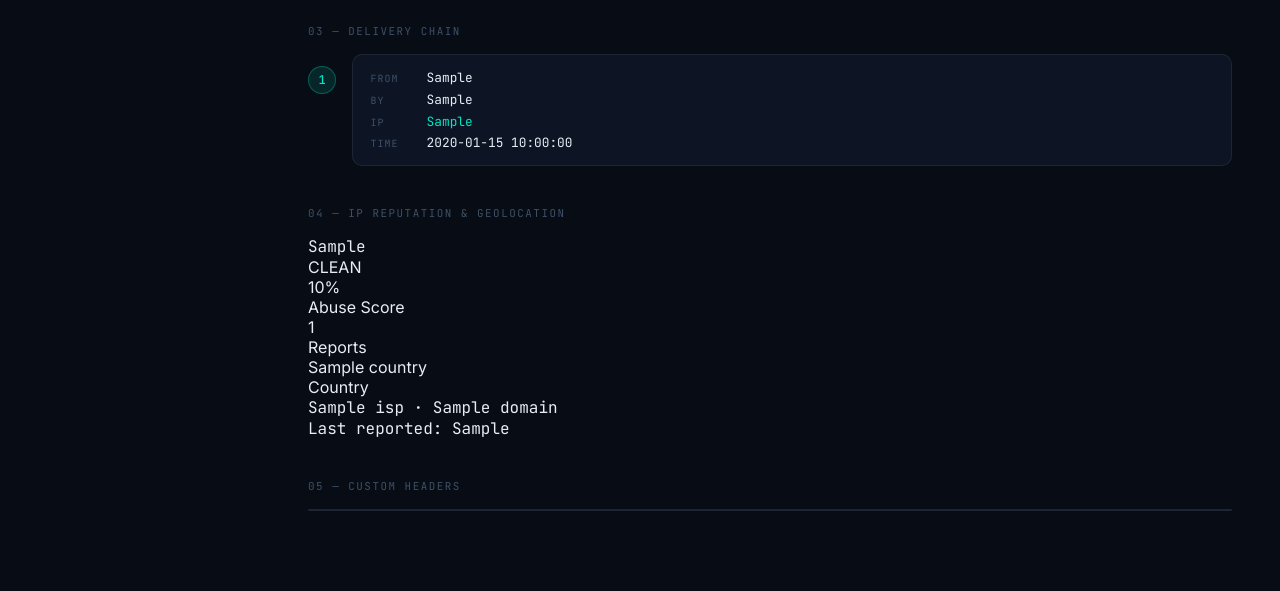
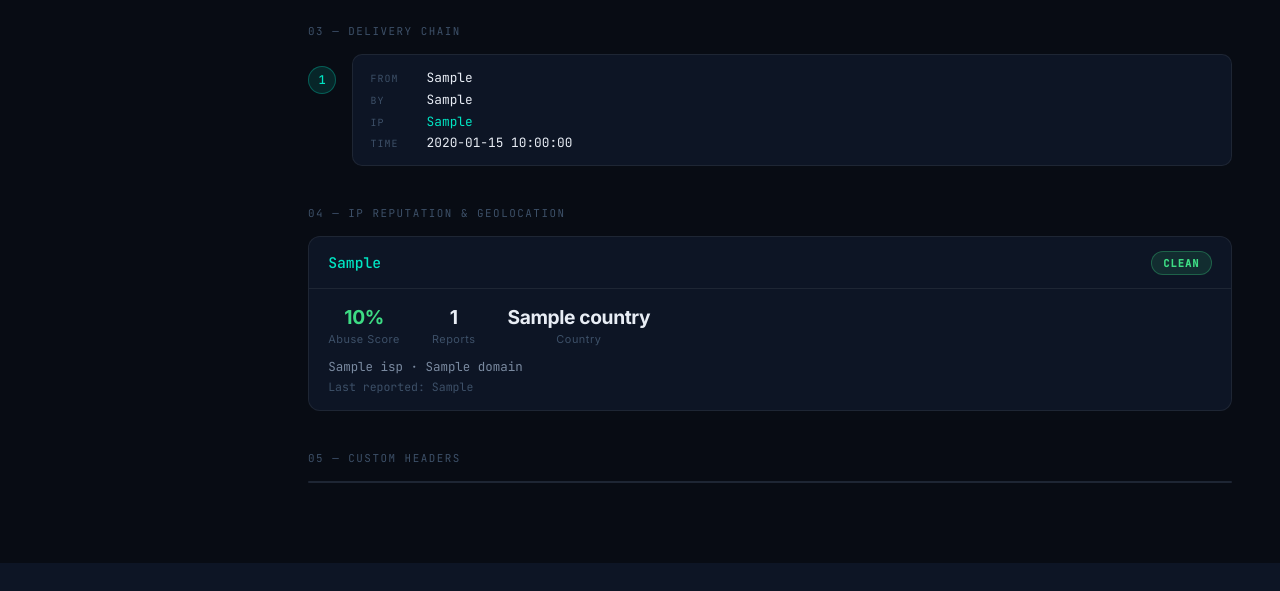
Before and after one commit to AnasIbnamar/email-header-analyzer, a Flask app: template templates/result.html in a window 1280 px wide. Shown: the part 804-1395 px from the top of the page. After the commit the page ends 1367 px from the top, so only its background shows below. Run offline with Flask 3, Linux system fonts and the light colour scheme; the template is opened without the code that fills it: most values are stand-ins (such as "Sample title", 1, 10 or a date in 2020).

Commit message:
Fix - add IP reputation card CSS

```diff
--- a/static/css/style.css
+++ b/static/css/style.css
@@ -786,3 +786,87 @@ body.report-page {
     color: var(--text2);
     word-break: break-all;
 }
+
+/* IP Reputation Cards */
+.ip-list {
+    display: flex;
+    flex-direction: column;
+    gap: 0.75rem;
+}
+
+.ip-card {
+    background: var(--bg2);
+    border: 1px solid var(--border);
+    border-radius: 12px;
+    overflow: hidden;
+}
+
+.ip-card-top {
+    display: flex;
+    align-items: center;
+    justify-content: space-between;
+    padding: 0.85rem 1.2rem;
+    border-bottom: 1px solid var(--border);
+}
+
+.ip-address {
+    font-size: 0.92rem;
+    color: var(--teal);
+    font-weight: 500;
+}
+
+.abuse-badge {
+    font-family: var(--mono);
+    font-size: 0.65rem;
+    font-weight: 600;
+    letter-spacing: 0.1em;
+    padding: 0.25rem 0.7rem;
+    border-radius: 99px;
+}
+
+.abuse-bad   { background: var(--red-dim);   color: var(--red);   border: 1px solid rgba(255,77,106,0.3); }
+.abuse-warn  { background: var(--amber-dim); color: var(--amber); border: 1px solid rgba(255,181,71,0.3); }
+.abuse-low   { background: rgba(255,181,71,0.06); color: var(--amber); border: 1px solid rgba(255,181,71,0.2); }
+.abuse-clean { background: var(--green-dim); color: var(--green); border: 1px solid rgba(61,220,132,0.3); }
+
+.ip-card-body { padding: 1rem 1.2rem; }
+
+.ip-stat-row {
+    display: flex;
+    gap: 2rem;
+    margin-bottom: 0.75rem;
+}
+
+.ip-stat { text-align: center; }
+
+.ip-stat-num {
+    font-size: 1.2rem;
+    font-weight: 700;
+    letter-spacing: -0.02em;
+    color: var(--text);
+}
+
+.ip-stat-lbl {
+    font-size: 0.68rem;
+    color: var(--text3);
+    margin-top: 0.15rem;
+    letter-spacing: 0.05em;
+}
+
+.stat-red   { color: var(--red); }
+.stat-amber { color: var(--amber); }
+.stat-green { color: var(--green); }
+
+.ip-isp {
+    font-size: 0.78rem;
+    color: var(--text2);
+    margin-bottom: 0.3rem;
+}
+
+.ip-last {
+    font-size: 0.72rem;
+    color: var(--text3);
+}
+
+.ip-geo { font-size: 0.85rem; color: var(--text2); }
+.muted  { color: var(--text3); font-style: italic; }
```
